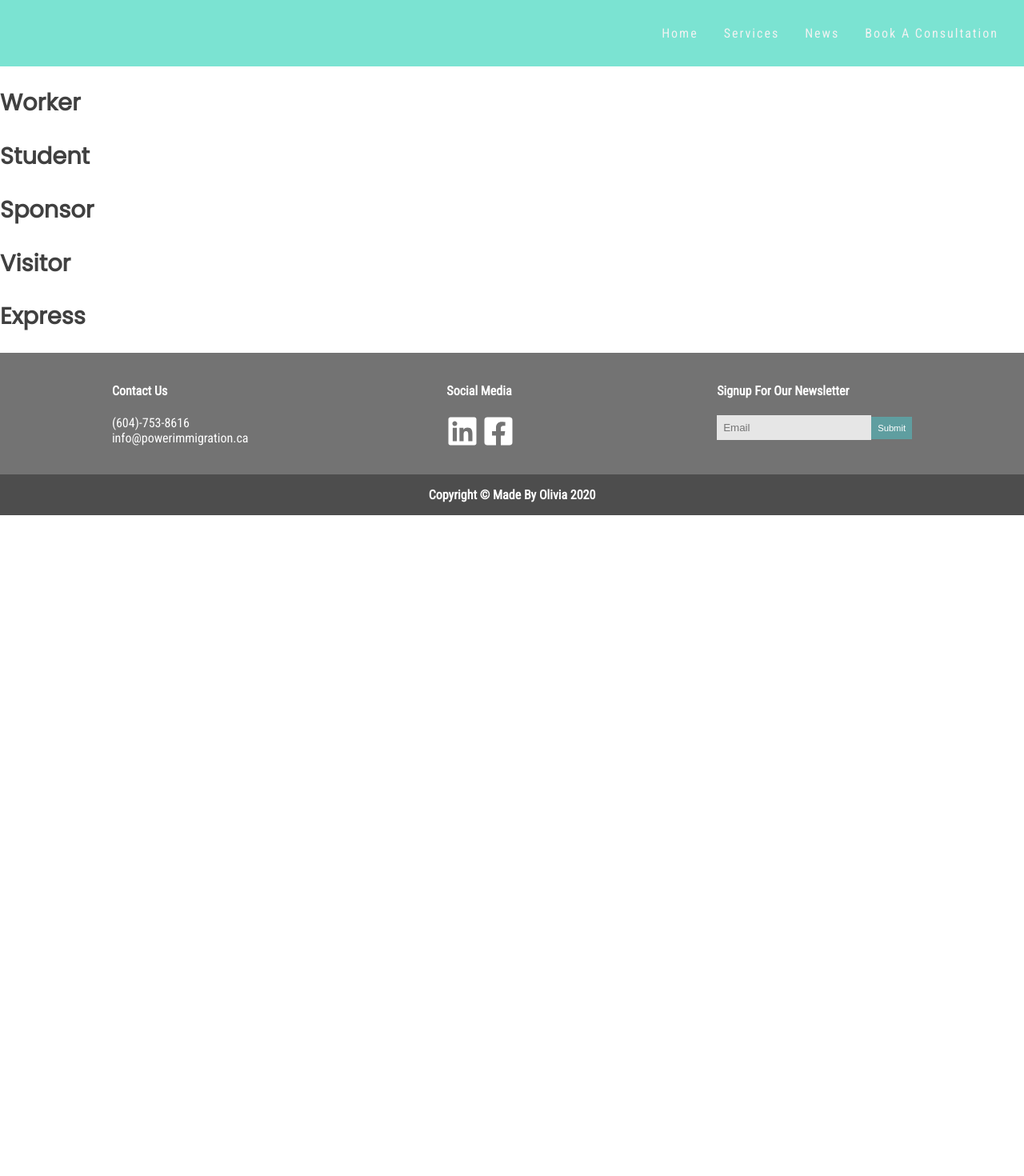
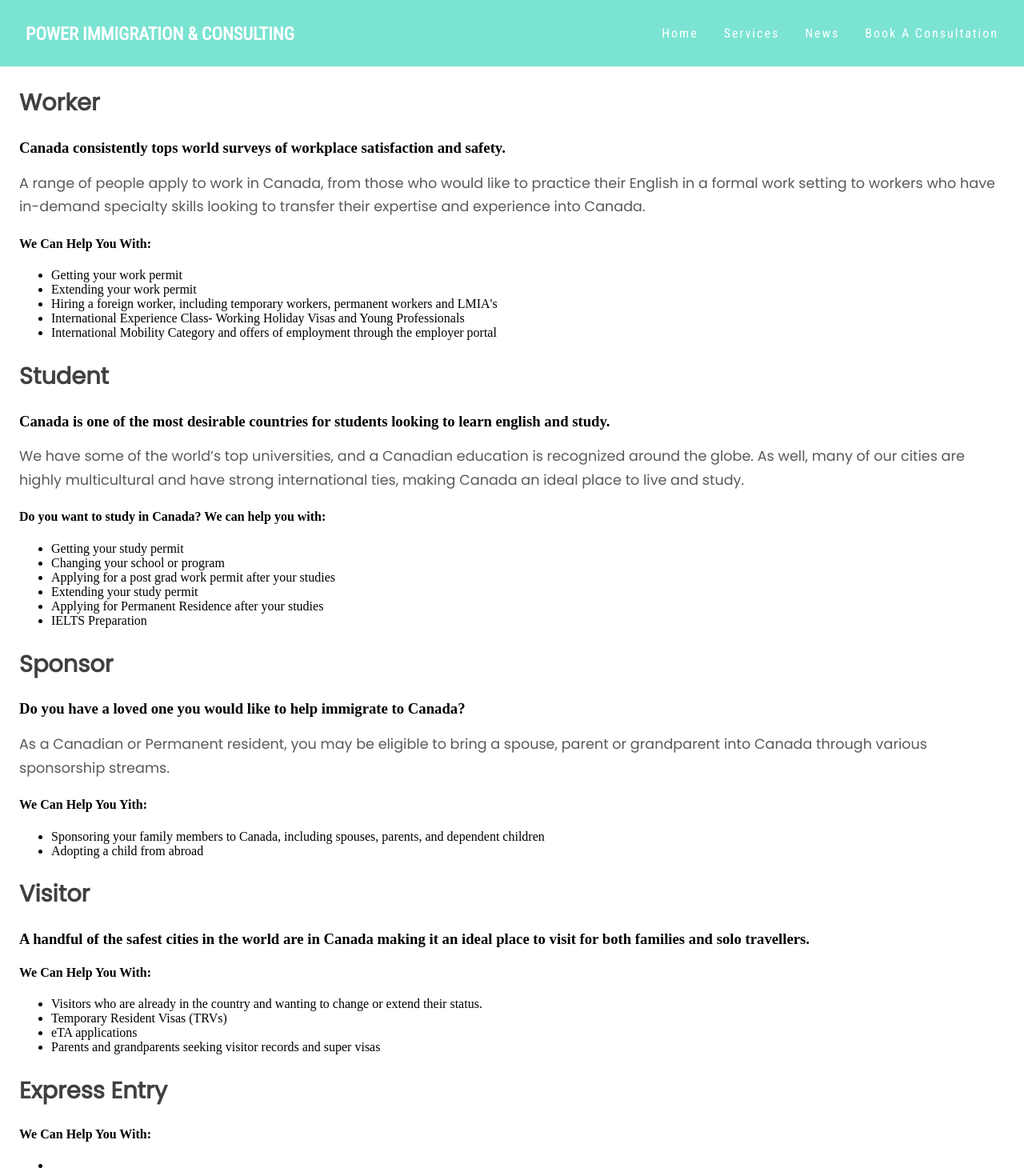
Before and after one commit to opower/Power-Immigration, a Next.js app: page /services in a window 1280 px wide. Shown: the top 1470 px of the page at 80% size. Before the commit the page ends 800 px from the top, so only its background shows below. Built offline with nearby package versions, Linux system fonts and the light colour scheme; a web font is replaced by a local one.

Commit message:
bookinf form info added

```diff
--- a/components/About/Quote.js
+++ b/components/About/Quote.js
@@ -83,7 +83,7 @@ export default function Quote(props){
   return(
     <div style={styles.outer}>
       <div style={{textAlign:'center', margin:'4rem'}}>
-        <div style={styles.card}>
+        <div style={styles.card} className='testimonials'>
           <p style={styles.p1}>"{current.quote}"</p>
           <p style={styles.p}>- {current.client}</p>
           <div style={styles.container}>
@@ -109,10 +109,10 @@ export default function Quote(props){
             `}</style>
         </div>
       </div>
-      <div style={styles.aside}>
+      {/* <div style={styles.aside}>
         <p>Power Immigration and Consulting is licensed by the Immigration Consultants of Canada Regulatory Council.</p>
         <img src={img} alt='iccrc'/>
-      </div>
+      </div> */}
     </div>
   );
 }
--- a/components/About/description.js
+++ b/components/About/description.js
@@ -18,7 +18,7 @@ export default function Description(){
   }
 
   return(
-    <div style={styles.container}>
+    <div className='description' style={styles.container}>
       <div style={styles.center}>
         <p style={{textAlign:'center', color:'#404040'}}>Est. 2017</p>
         <h2 style={{fontSize:'1.5rem'}}>Why Power Immigration and Consulting?</h2>
--- a/components/Card.js
+++ b/components/Card.js
@@ -24,7 +24,7 @@ export default function MediaCard(props) {
 
   return (
     <>
-    {!articles ? null : articles.map(article => {
+    {!articles ? null : articles.slice(0,9).map(article => {
       return(
         <div style={{display:'inline-flex'}}>
           <Card className={classes.root}>
--- a/components/Footer.js
+++ b/components/Footer.js
@@ -1,7 +1,7 @@
 import React, { useState } from 'react';
 import { FontAwesomeIcon } from '@fortawesome/react-fontawesome'
-// import { faLinkedin } from '@fortawesome/free-solid-svg-icons'
 import { faLinkedin, faFacebookSquare } from '@fortawesome/free-brands-svg-icons';
+import { div } from '@material-ui/core';
 
 export default function Footer (){
 
@@ -17,9 +17,6 @@ export default function Footer (){
       backgroundColor:'#737373',
       padding:'1rem',
       color:'white',
-      height:120,
-      display:'flex',
-      justifyContent:'space-around',
       fontFamily:'Roboto Condensed',
     },
     copy:{
@@ -52,6 +49,7 @@ export default function Footer (){
 
   return(
       <><div style={styles.container}>
+        <div className='footer'>
         <div>
           <h4>Contact Us</h4>
           (604)-753-8616
@@ -72,9 +70,10 @@ export default function Footer (){
             <button style={styles.button}type='submit'>Submit</button>
           </form>
         </div>
+        </div>
       </div>
       <div style={styles.copy}>
-         <h4 style={{margin:0, paddingBottom:'1rem'}}>Copyright © Made By Olivia {new Date().getFullYear()}</h4>
+         <h4 style={{margin:0, paddingBottom:'1rem'}}>© {new Date().getFullYear()} Made By Olivia</h4>
       </div></>
   );
 
--- a/components/NavMenu.js
+++ b/components/NavMenu.js
@@ -1,5 +1,7 @@
 import React, { useState, useEffect, useRef} from 'react';
 import Link from 'next/link';
+import { FontAwesomeIcon } from '@fortawesome/react-fontawesome'
+import { faBars } from '@fortawesome/free-solid-svg-icons'
 
 export default function NavMenu(props){
 
@@ -27,13 +29,27 @@ export default function NavMenu(props){
       position:'sticky',
       top:0,
       transition: '.5s ease',
-      zIndex:2
+      zIndex:2,
+      display:'flex',
+      justifyContent:'space-between'
+    },
+    h3:{
+      color:`${ navColor ? 'white' : 'transparent' }`,
+      margin:'auto',
+      marginLeft:'2rem',
+      fontSize:'1.4rem'
+      // paddingTop:'1rem',
     }
   }
 
 
   return(
-      <div style={styles.nav}>
+    <>
+      <div className='smallNav'style={{display:'none'}}>
+        <FontAwesomeIcon icon={faBars} style={{color:'white', height:20, width:20}}/>
+      </div>
+      <div style={styles.nav} className='nav'>
+        <h3 style={styles.h3}>POWER IMMIGRATION & CONSULTING</h3>
         <ul>
           <li><Link href="/"><a>Home</a></Link></li>
           <li><Link href="/services"><a>Services</a></Link></li>
@@ -41,6 +57,9 @@ export default function NavMenu(props){
           <li><Link href="/book"><a>Book A Consultation</a></Link></li>
         </ul>
         <style jsx>{`
+          h3{
+            font-family:'Roboto Condensed';
+          }
           ul{
             display:flex;
             justify-content:flex-end;
@@ -54,15 +73,12 @@ export default function NavMenu(props){
           }
           a{
             text-decoration:none;
-            color: #f2f2f2;
+            color: white;
             letter-spacing:2px;
           },
-          a:hover{
-            color:white;
-          }
 
         `}</style>
-      </div>
+      </div></>
   );
 
 }
--- /dev/null
+++ b/components/Template.js
@@ -0,0 +1,21 @@
+import React from 'react';
+import { Container } from '@material-ui/core';
+
+export default function Template(props){
+
+  const{title, headline, sum, h4, services} = props.obj;
+
+  return(
+    <Container>
+      <h2>{title}</h2>
+      <h3>{headline}</h3>
+      <p>{sum}</p>
+      <h4>{h4}</h4>
+      <ul>
+        {services.map(service => {
+          return(<li key={service}>{service}</li>);
+        })}
+      </ul>
+    </Container>
+  );
+}
--- a/nodemailer/mailFunction.js
+++ b/nodemailer/mailFunction.js
@@ -22,7 +22,7 @@ const sendMail = function(data) {
     <h3>Phone: ${data.phone}<br/></h3>
     <h3>Date of Birth: ${data.dob}<br/></h3>
     <h3>Citizenship: ${data.cit}<br/></h3>
-    <h3>Service: ${data.service}</h3>
+    <h3>Residency: ${data.res}</h3>
     </div>`
   }
   transporter.sendMail(mailOptions, function(error, info){
--- a/pages/news.js
+++ b/pages/news.js
@@ -16,7 +16,7 @@ export default function News(){
     'q=border&' +
     'q=immigration&' +
     'from='+`${new Date().getFullYear()}-${new Date().getMonth()+1}-${new Date().getDate()-14}`+ '&' +
-    `apiKey=${process.env.NEWS}`)
+    'apiKey=process.env.NEWS)
     .then(function(response) {
         setArticles(response.data.articles);
         console.log(articles)
--- a/pages/services.js
+++ b/pages/services.js
@@ -1,18 +1,58 @@
 import React from 'react';
 import NavMenu from '../components/NavMenu';
 import Footer from '../components/Footer';
+import Template from '../components/Template';
 
 export default function Service(){
 
   return(
     <div>
       <NavMenu color={'#7be3d2'}/>
-      <h2>Worker</h2>
-      <h2>Student</h2>
-      <h2>Sponsor</h2>
-      <h2>Visitor</h2>
-      <h2>Express</h2>
+      <Template obj={worker}/>
+      <Template obj={student}/>
+      <Template obj={sponsor}/>
+      <Template obj={visitor}/>
+      <Template obj={express}/>
       <Footer/>
     </div>
   );
 }
+
+let student = {
+  title: 'Student',
+  headline: 'Canada is one of the most desirable countries for students looking to learn english and study.',
+  sum: 'We have some of the world’s top universities, and a Canadian education is recognized around the globe. As well, many of our cities are highly multicultural and have strong international ties, making Canada an ideal place to live and study.',
+  h4:'Do you want to study in Canada? We can help you with:',
+  services:['Getting your study permit', 'Changing your school or program', 'Applying for a post grad work permit after your studies', 'Extending your study permit', 'Applying for Permanent Residence after your studies', 'IELTS Preparation']
+}
+
+let worker = {
+  title:'Worker',
+  headline:'Canada consistently tops world surveys of workplace satisfaction and safety.',
+  sum:'A range of people apply to work in Canada, from those who would like to practice their English in a formal work setting to workers who have in-demand specialty skills looking to transfer their expertise and experience into Canada.',
+  h4:'We Can Help You With:',
+  services:['Getting your work permit','Extending your work permit','Hiring a foreign worker, including temporary workers, permanent workers and LMIA\'s', 'International Experience Class- Working Holiday Visas and Young Professionals','International Mobility Category and offers of employment through the employer portal']
+}
+
+let sponsor = {
+  title:'Sponsor',
+  headline:'Do you have a loved one you would like to help immigrate to Canada?',
+  sum:'As a Canadian or Permanent resident, you may be eligible to bring a spouse, parent or grandparent into Canada through various sponsorship streams.',
+  h4:'We Can Help You Yith:',
+  services:['Sponsoring your family members to Canada, including spouses, parents, and dependent children','Adopting a child from abroad']
+}
+let visitor = {
+  title:'Visitor',
+  headline:' A  handful of the safest cities in the world are in Canada making it an ideal place to visit for both families and solo travellers. ',
+  sum:'',
+  h4:'We Can Help You With:',
+  services:['Visitors who are already in the country and wanting to change or extend their status.','Temporary Resident Visas (TRVs)','eTA applications', 'Parents and grandparents seeking visitor records and super visas']
+}
+
+let express = {
+  title:'Express Entry',
+  headline:'',
+  sum:'',
+  h4:'We Can Help You With:',
+  services:['']
+}
--- a/style.css
+++ b/style.css
@@ -15,9 +15,9 @@ a{
   padding-bottom: .2rem;
 
 }
-/* a:hover{
-  border-bottom: 2px solid #72dbca;
-} */
+a:hover{
+  border-bottom: 2px solid white;
+}
 
 h1{
   font-family:'Roboto Condensed';
@@ -68,3 +68,65 @@ h2{
   letter-spacing:1;
   font-family:'Poppins';
 }
+.footer{
+  display:flex;
+  justify-content:space-around;
+}
+
+@media screen and (max-width: 450px) {
+  /* body {
+    background-color: blue;
+  } */
+  .testimonials{
+    display:none !important;
+    background-color:green
+  }
+  .footer{
+    text-align: center;
+    display:block;
+  }
+  .nav{
+    display:none !important;
+  }
+
+  .smallNav{
+    display:flex !important;
+    justify-content: flex-end;
+    padding: 1rem;
+
+  }
+
+  .description{
+    display: block !important;
+    text-align: center;
+
+  }
+  .description p {
+    max-width: 100% !important;
+  }
+
+  .description h2{
+    margin-bottom: 3rem;
+  }
+}
+@media screen and (max-width: 800px) and (min-width: 400px) {
+  /* body {
+    background-color: red;
+  } */
+  .description{
+    display: block !important;
+    text-align: center;
+
+  }
+
+  .description p {
+    max-width: 100% !important;
+  }
+
+  .description h2{
+    margin-bottom: 3rem;
+  }
+
+
+
+}
```
Also changed, not shown: components/Form.js (+23 -8 lines), pages/index.js (+9 -5 lines).
